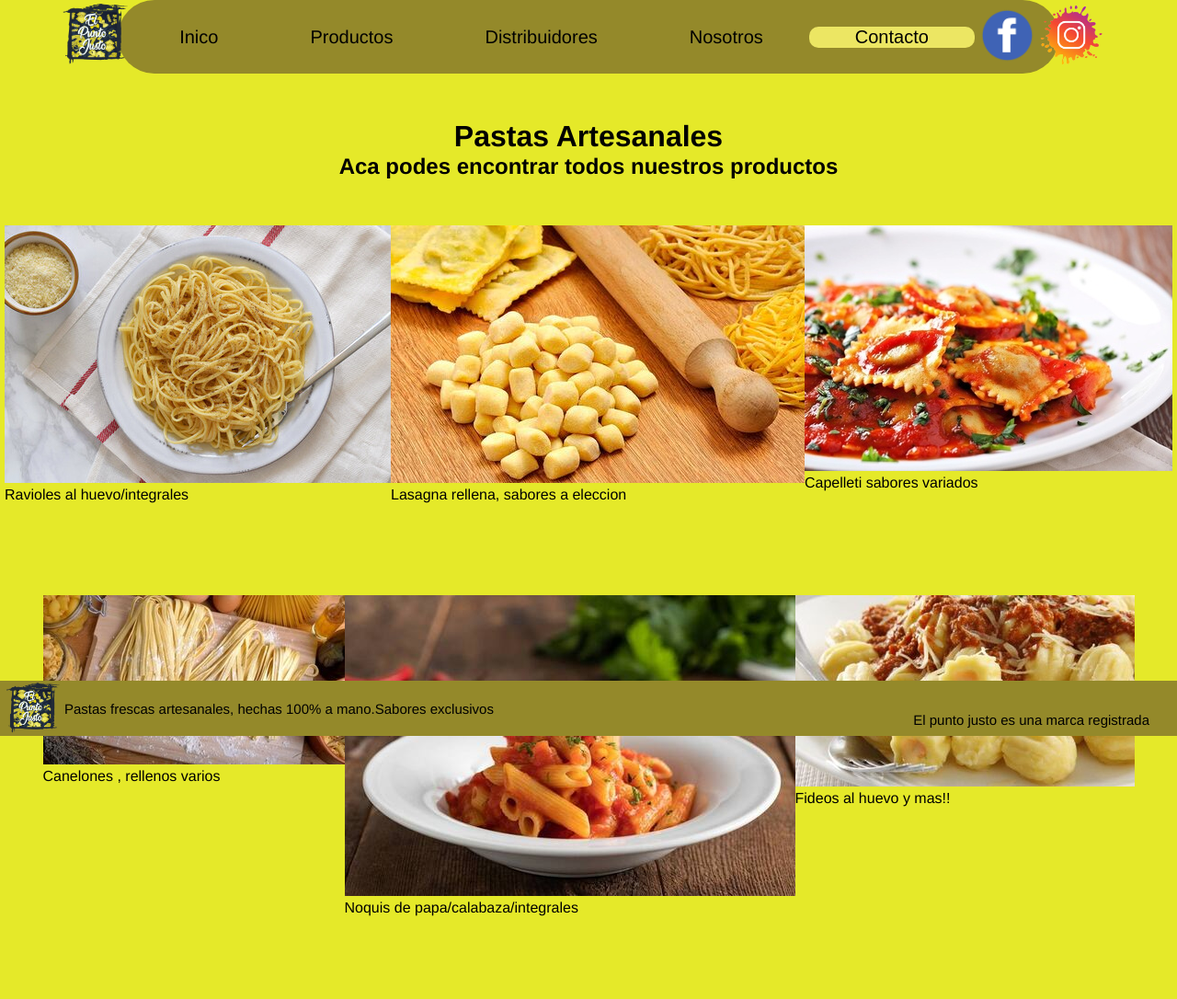
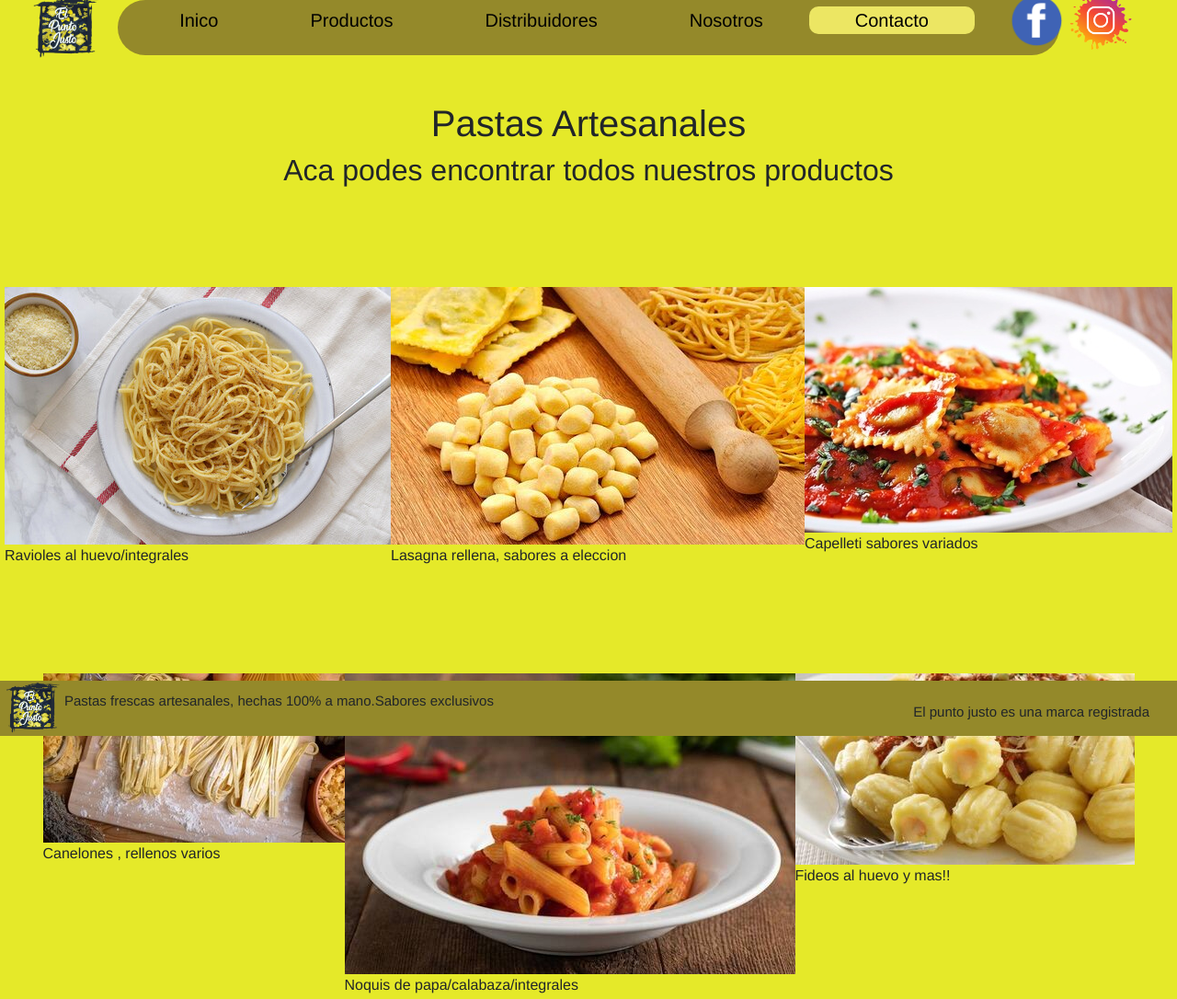
Before and after one commit to MarceObregon/ProyectoCoder, a plain HTML site: page productos.html in a window 1280 px wide. Shown: the top 1086 px of the page at 92% size. Drawn offline with nearby package versions, Linux system fonts and the light colour scheme.

Commit message:
agregar cdn boostrap

```diff
--- a/index.html
+++ b/index.html
@@ -6,6 +6,8 @@
     <meta name="viewport" content="width=device-width, initial-scale=1.0">
     <title>ElPuntoJusto</title>
     <link rel="shortcut icon" href="IMAGENES/Logo.png" type="Logo">
+    <!-- CDN BOOSTRAP-->
+    <link href="https://cdn.jsdelivr.net/npm/bootstrap@5.2.1/dist/css/bootstrap.min.css" rel="stylesheet" integrity="sha384-iYQeCzEYFbKjA/T2uDLTpkwGzCiq6soy8tYaI1GyVh/UjpbCx/TYkiZhlZB6+fzT" crossorigin="anonymous">
     <link rel="stylesheet" href="style.css">
 
 </head>
@@ -112,5 +114,8 @@
   </article>
 </footer>
 
+<!-- CDN BOOSTRAP J SCRIP-->
+<script src="https://cdn.jsdelivr.net/npm/bootstrap@5.2.1/dist/js/bootstrap.bundle.min.js" integrity="sha384-u1OknCvxWvY5kfmNBILK2hRnQC3Pr17a+RTT6rIHI7NnikvbZlHgTPOOmMi466C8" crossorigin="anonymous"></script>
+
 </body>
 </html>
--- a/productos.html
+++ b/productos.html
@@ -6,6 +6,8 @@
     <meta name="viewport" content="width=device-width, initial-scale=1.0">
     <title>Productos</title>
     <link rel="shortcut icon" href="IMAGENES/Logo.png" type="Logo">
+    <!-- CDN BOOSTRAP-->
+    <link href="https://cdn.jsdelivr.net/npm/bootstrap@5.2.1/dist/css/bootstrap.min.css" rel="stylesheet" integrity="sha384-iYQeCzEYFbKjA/T2uDLTpkwGzCiq6soy8tYaI1GyVh/UjpbCx/TYkiZhlZB6+fzT" crossorigin="anonymous">
     <link rel="stylesheet" href="style.css">
 
 </head>
@@ -131,5 +133,8 @@
 
     </article>
 
+    <!-- CDN BOOSTRAP J SCRIP-->
+<script src="https://cdn.jsdelivr.net/npm/bootstrap@5.2.1/dist/js/bootstrap.bundle.min.js" integrity="sha384-u1OknCvxWvY5kfmNBILK2hRnQC3Pr17a+RTT6rIHI7NnikvbZlHgTPOOmMi466C8" crossorigin="anonymous"></script>
+
 </body>
 </html>
--- a/style.css
+++ b/style.css
@@ -94,7 +94,6 @@ body {font-family: 'Franklin Gothic Medium', 'Arial Narrow', Arial, sans-serif}
 
 body {background-color: #E5E929;}
 
-/*Estios Zona navegable*/
 
 /* estilo zona navegable */
 
@@ -113,7 +112,7 @@ border-radius: 60px;}
 /*estilos de titulos principales*/
 
 .productosTitulos {text-align: center;
-padding-top: 50px;}
+padding-top: 50px;padding: 50px;}
 
 
 /*estilos de imagenes y sus descripciones*/
@@ -121,6 +120,7 @@ padding-top: 50px;}
 .produImagenes { display: flex; justify-content: center; padding: 50px;}
 
 /*ESTILOS PAGINA NOSOTROS*/
+
 
 .tituloNos{ text-align: center;
 padding-top: 50px;
```
